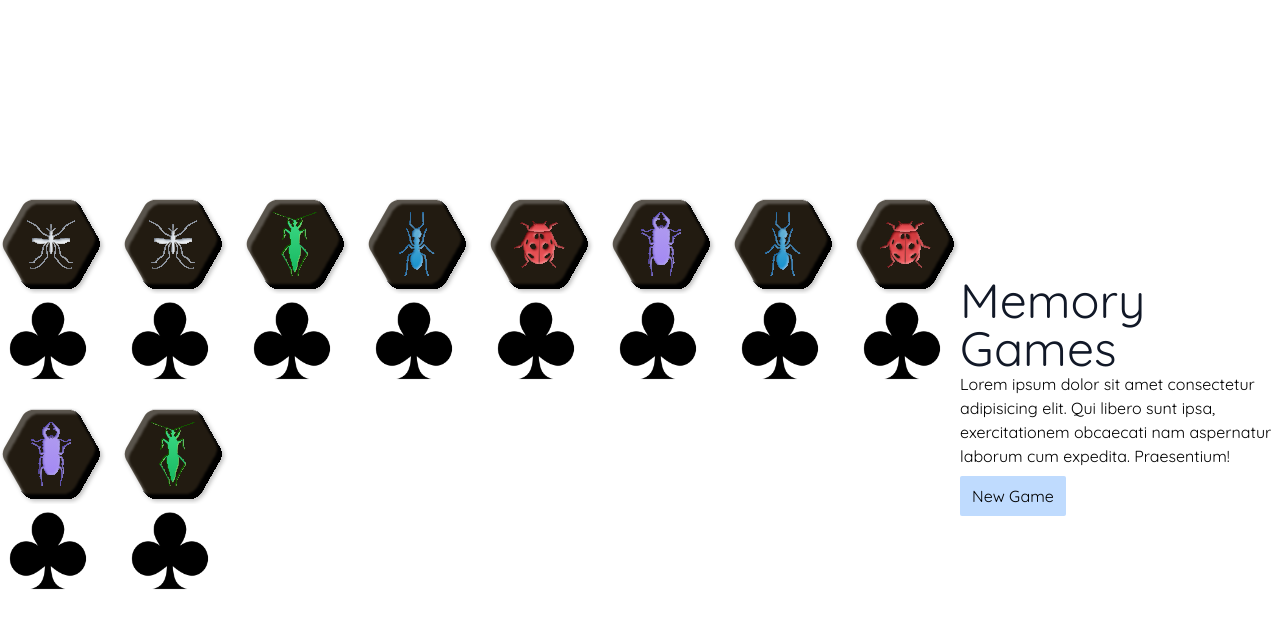
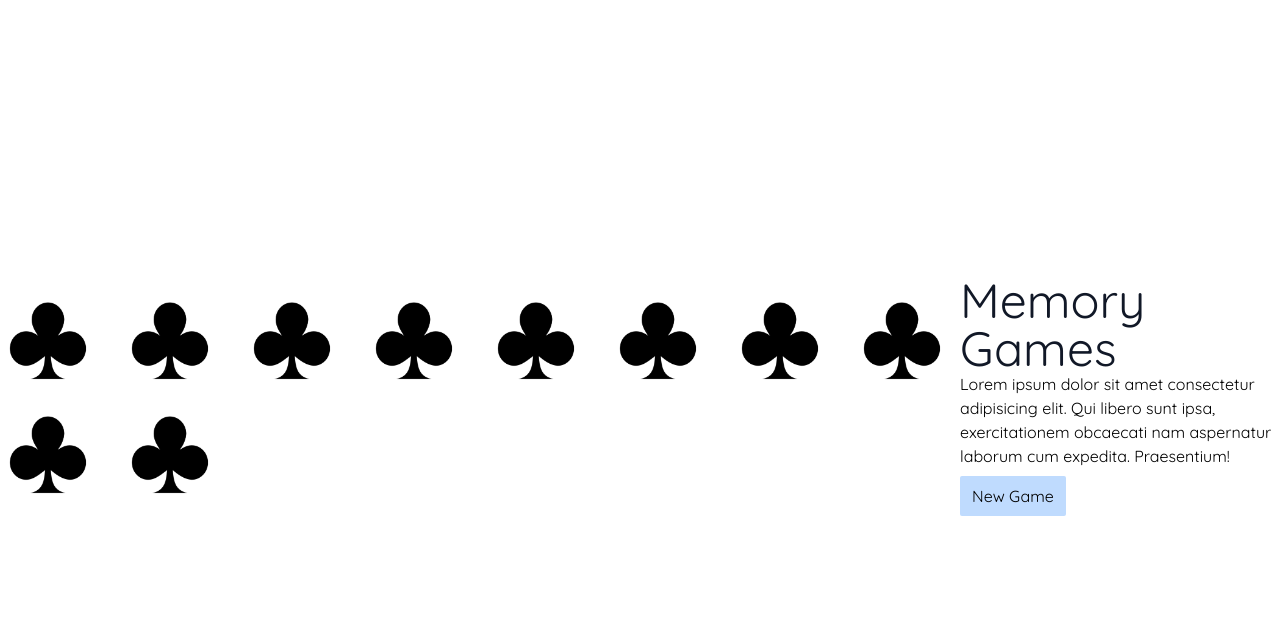
Before and after one commit to blanc08/8x8MemoryGame, a React (Create React App) app: page / in a window 1280 px wide. Both pictures are taken after a click on the button "New Game". Shown: the top 628 px of the page. Built offline with nearby package versions, Linux system fonts and the light colour scheme.

Commit message:
flipping the cards

```diff
--- a/src/App.css
+++ b/src/App.css
@@ -6,3 +6,14 @@
   /* justify-content: center; */
 
 }
+
+
+/* Flipping the cards */
+.card .frontOne{
+  transform: rotateY(90deg);
+  position: absolute;
+}
+
+.flipped .frontOne{
+  transform: rotateY(0deg);
+}
--- a/src/App.tsx
+++ b/src/App.tsx
@@ -64,9 +64,13 @@ function App() {
         );
         console.log(cards);
 
-        resetChoices();
+        setTimeout(() => {
+          resetChoices();
+        }, 1000);
       } else {
-        resetChoices();
+        setTimeout(() => {
+          resetChoices();
+        }, 1000);
       }
     }
   }, [choiceOne, choiceTwo]);
@@ -79,7 +83,12 @@ function App() {
         {/* Grid */}
         <div className="grid grid-cols-8 gap-4 mx-auto">
           {cards.map((card: any) => (
-            <SingleCard key={card.id} data={card} handleChoice={handleChoice} />
+            <SingleCard
+              key={card.id}
+              data={card}
+              handleChoice={handleChoice}
+              flipped={card === choiceOne || card === choiceTwo || card.matched}
+            />
           ))}
         </div>
       </main>
--- a/src/Components/SingleCard.tsx
+++ b/src/Components/SingleCard.tsx
@@ -6,21 +6,25 @@ interface propsInterface {
     id: number;
   };
   handleChoice: (data: any) => void;
+  flipped: boolean;
 }
 
-export default function singleCard({ data, handleChoice }: propsInterface) {
+export default function singleCard({
+  data,
+  handleChoice,
+  flipped,
+}: propsInterface) {
+  // card's data
   const { src, alt } = data;
 
   // clickHandler function
   const clickHandler = () => {
-    // console.log(data);
-
     handleChoice(data);
   };
 
   return (
     <div className="card">
-      <div>
+      <div className={flipped ? 'flipped' : ''}>
         <img src={src} alt="frontOne" className="frontOne" />
         <button type="button" onClick={clickHandler}>
           <img
```
